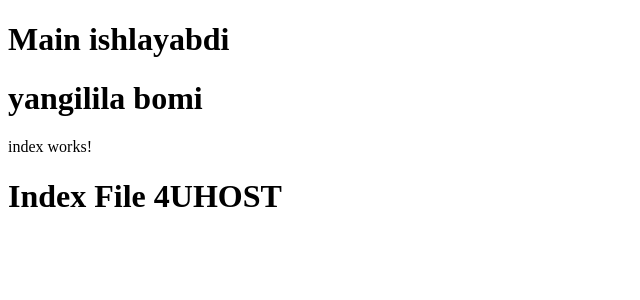
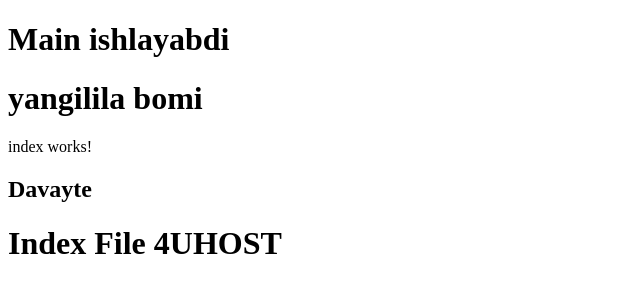
Before and after one commit to muhammad-abdulloh/4UHOST, an Angular app in the folder 4UHOST-Website/: page / in a window 1280 px wide. Shown: the top 300 px of the page, without its empty margins (0-640 px from the left). Built offline with nearby package versions, Linux system fonts and the light colour scheme.

Commit message:
second part

```diff
--- a/4UHOST-Website/src/app/index/index.component.html
+++ b/4UHOST-Website/src/app/index/index.component.html
@@ -1,2 +1,3 @@
 <p>index works!</p>
+<h2>Davayte</h2>
 <h1>Index File 4UHOST</h1>
```
